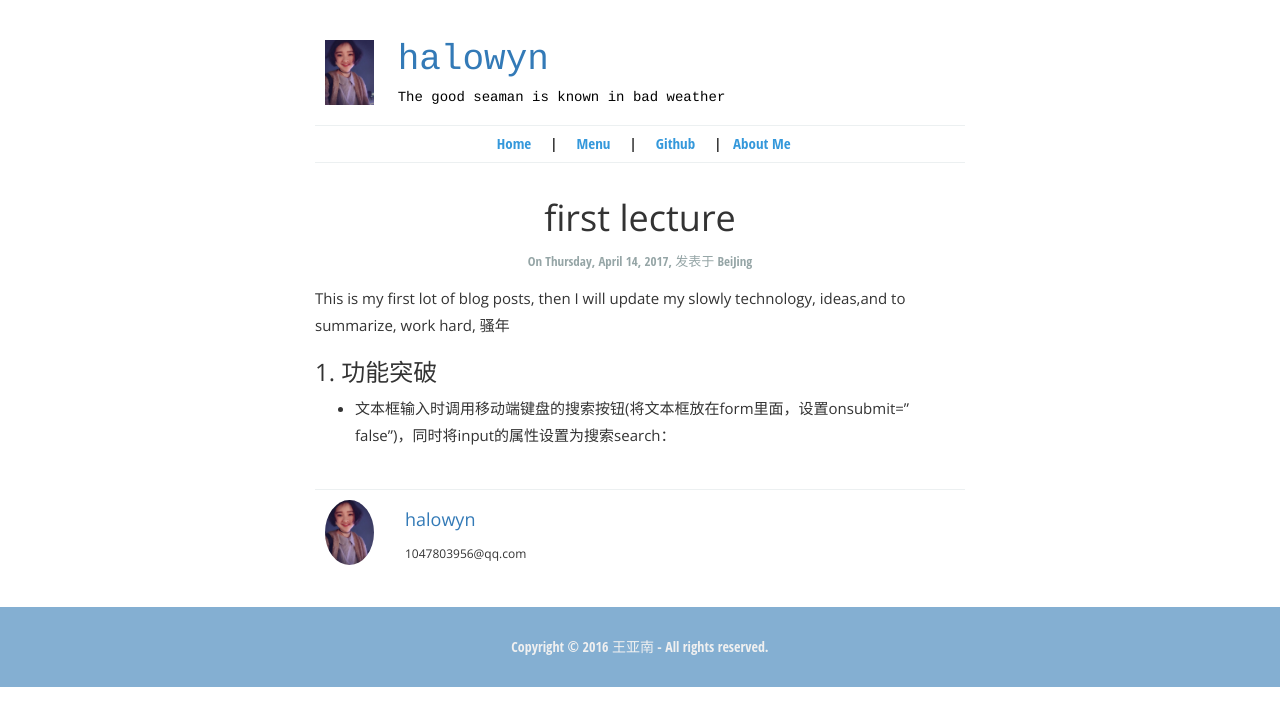
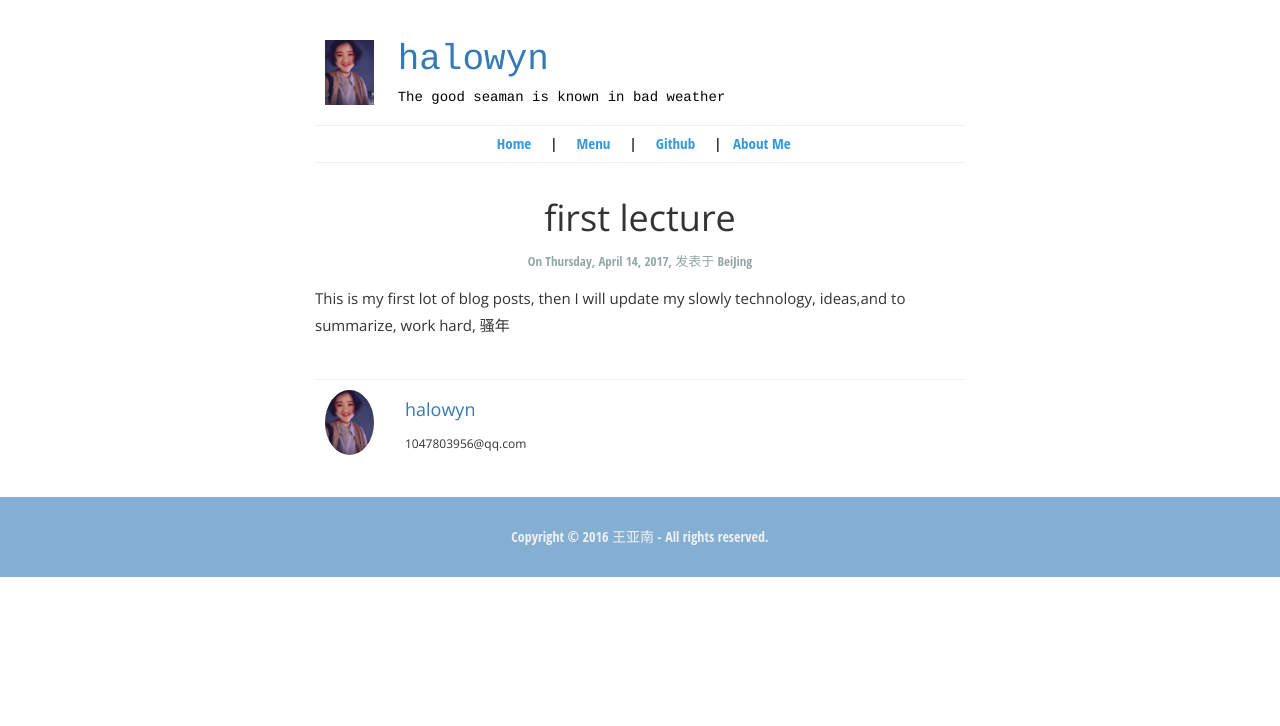
Before and after one commit to halowyn/halowyn.github.io, a Jekyll site: the page built from _posts/2017-04-14-Getting-Started.md, in a window 1280 px wide. Shown: the top 726 px of the page. Built offline with Jekyll 4.4.1, drawn with Linux system fonts in a browser that asks for light colours.

Commit message:
“总结1

```diff
--- a/_posts/2017-04-14-Getting-Started.md
+++ b/_posts/2017-04-14-Getting-Started.md
@@ -8,7 +8,3 @@
 ---
 
 This is my first lot of blog posts, then I will update my slowly technology, ideas,and to summarize, work hard, 骚年
-
-
-### 1. 功能突破
-* 文本框输入时调用移动端键盘的搜索按钮(将文本框放在form里面，设置onsubmit="false")，同时将input的属性设置为搜索search：
```
